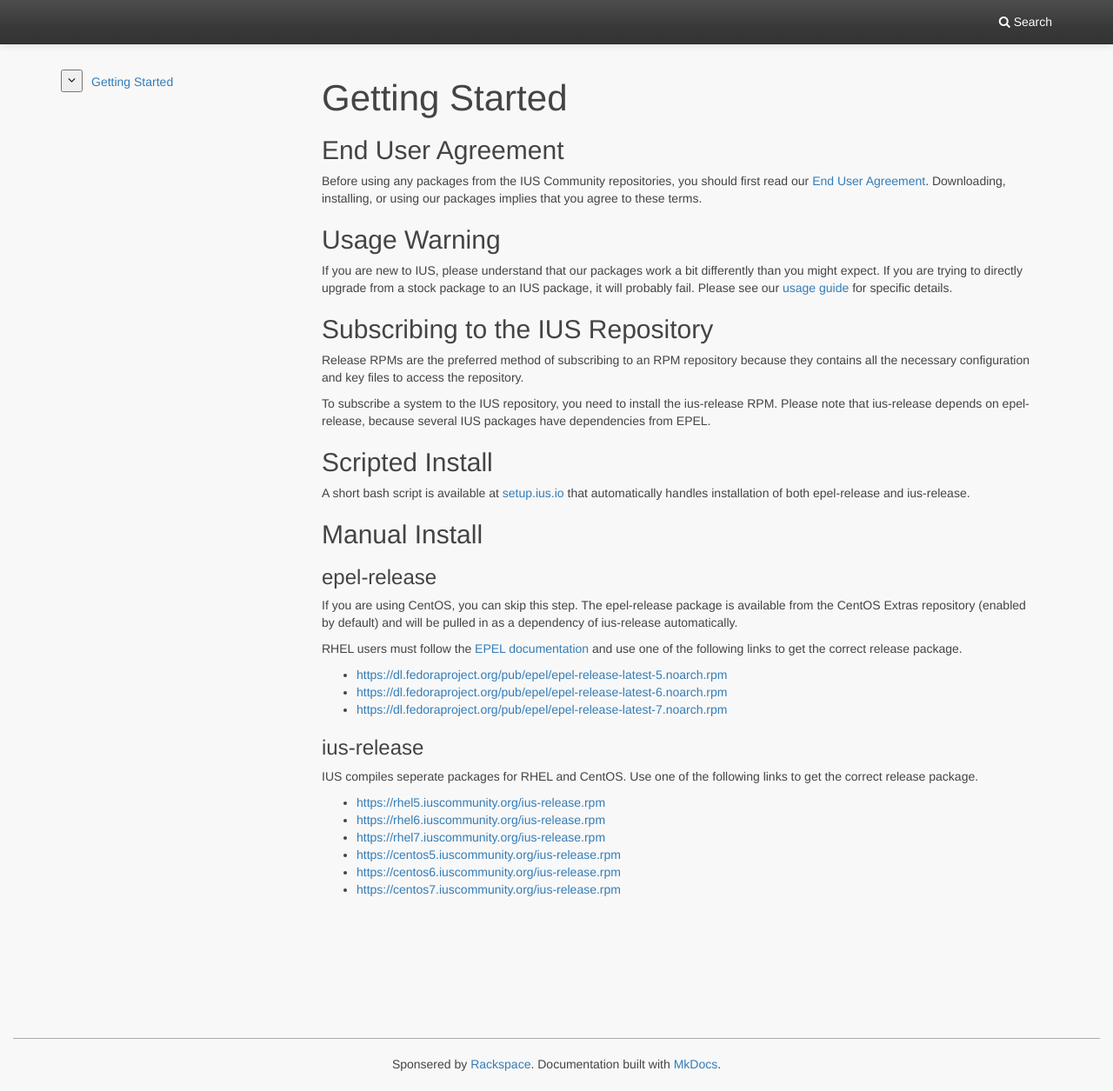
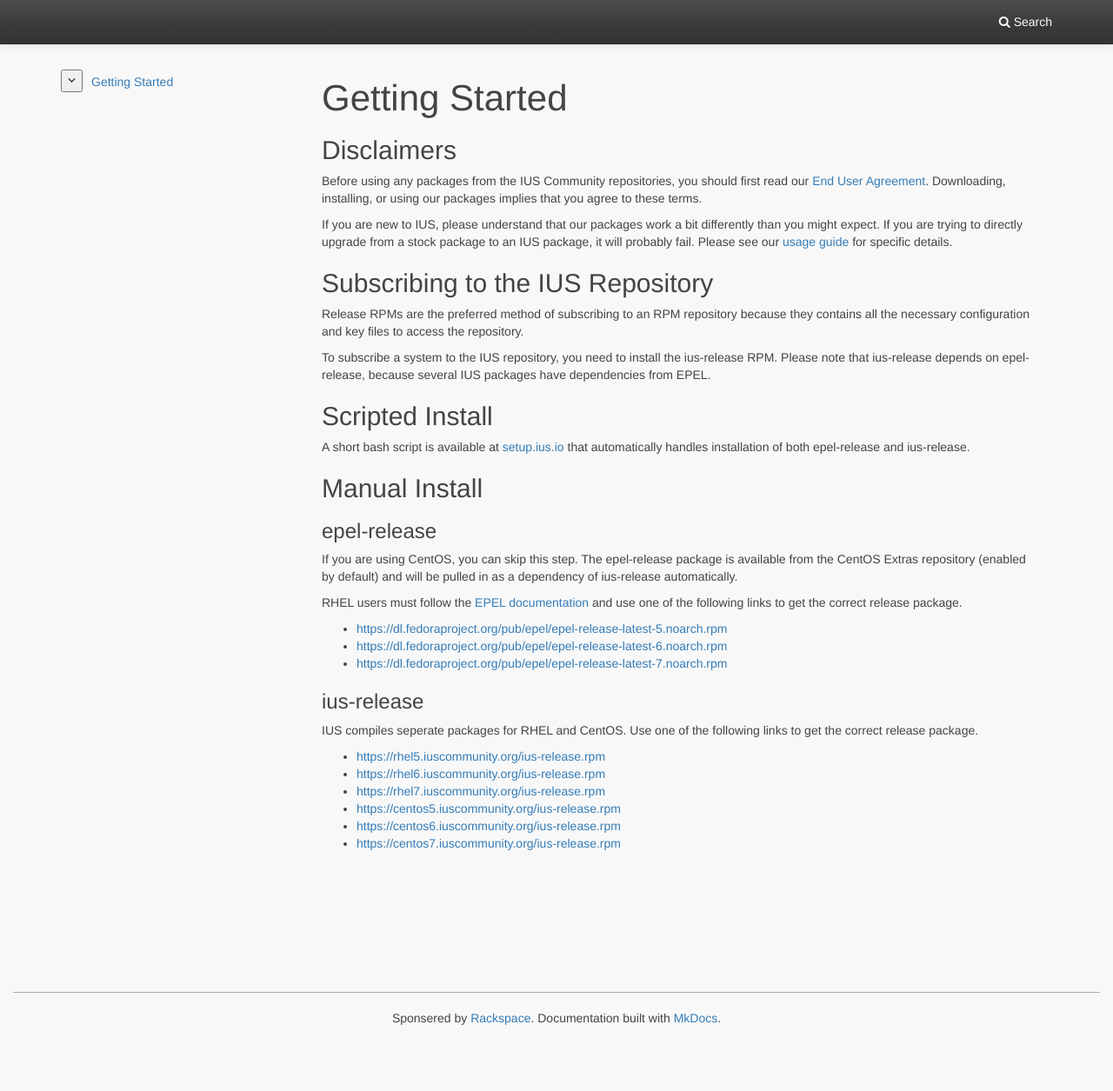
Before and after one commit to iusrepo/ius.io, an MkDocs documentation site: the page built from docs/GettingStarted.md, in a window 1280 px wide and 1255 px high. Shown: the whole window at 87% size. Built offline with MkDocs 1.6.1, drawn with Linux system fonts in a browser that asks for light colours; nearby versions of some CDN libraries; library files that are not in the unit come from our copies; comment, search, counter and statistics services are not loaded; old or Windows-style settings are respelled for this version of MkDocs.

Commit message:
merge these two warnings into a disclaimer section

```diff
--- a/docs/GettingStarted.md
+++ b/docs/GettingStarted.md
@@ -1,12 +1,10 @@
 # Getting Started
 
-## End User Agreement
+## Disclaimers
 
 Before using any packages from the IUS Community repositories, you should first
 read our [End User Agreement][1].  Downloading, installing, or using our
 packages implies that you agree to these terms.
-
-## Usage Warning
 
 If you are new to IUS, please understand that our packages work a bit
 differently than you might expect.  If you are trying to directly upgrade from
```
